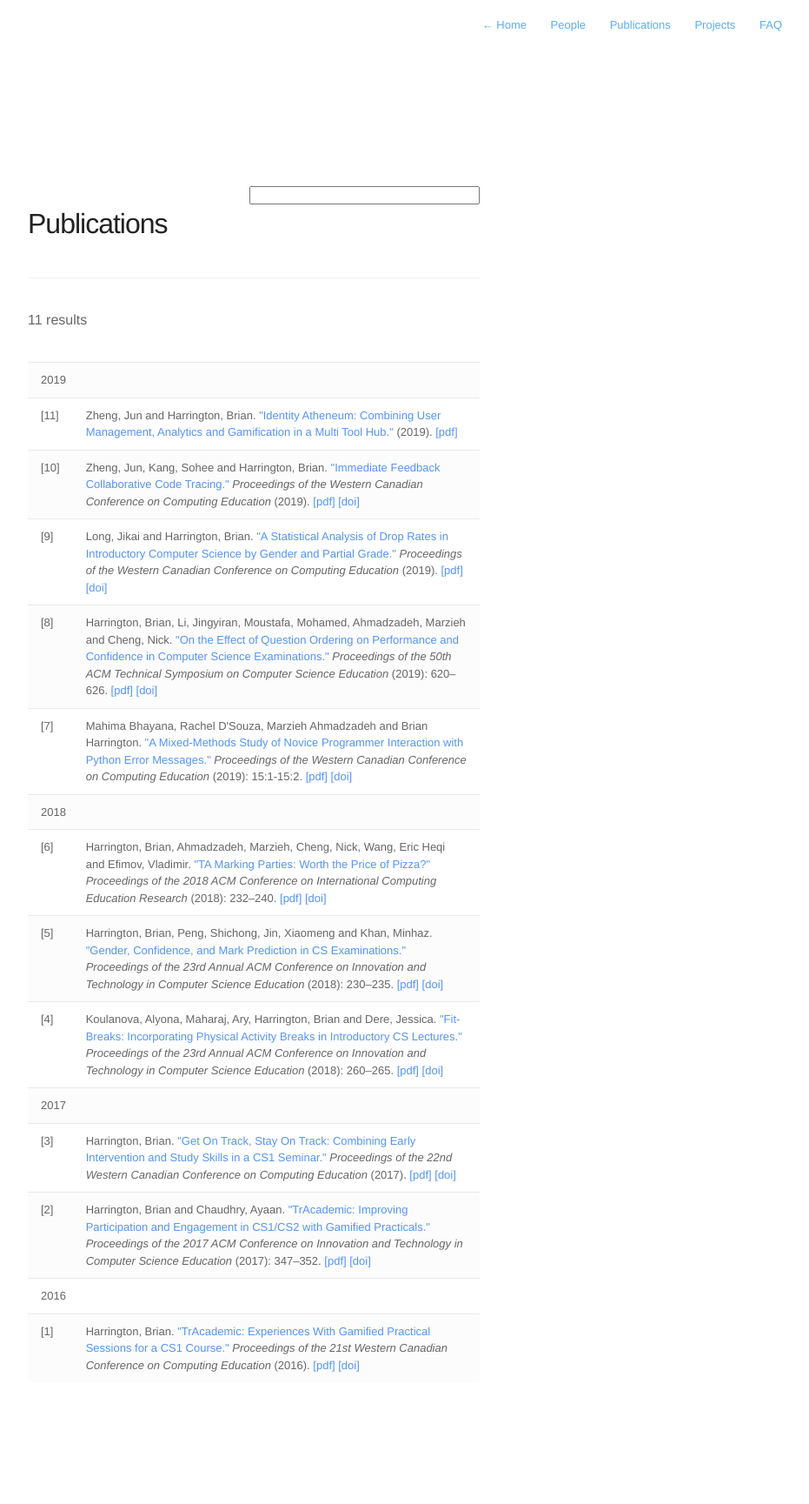
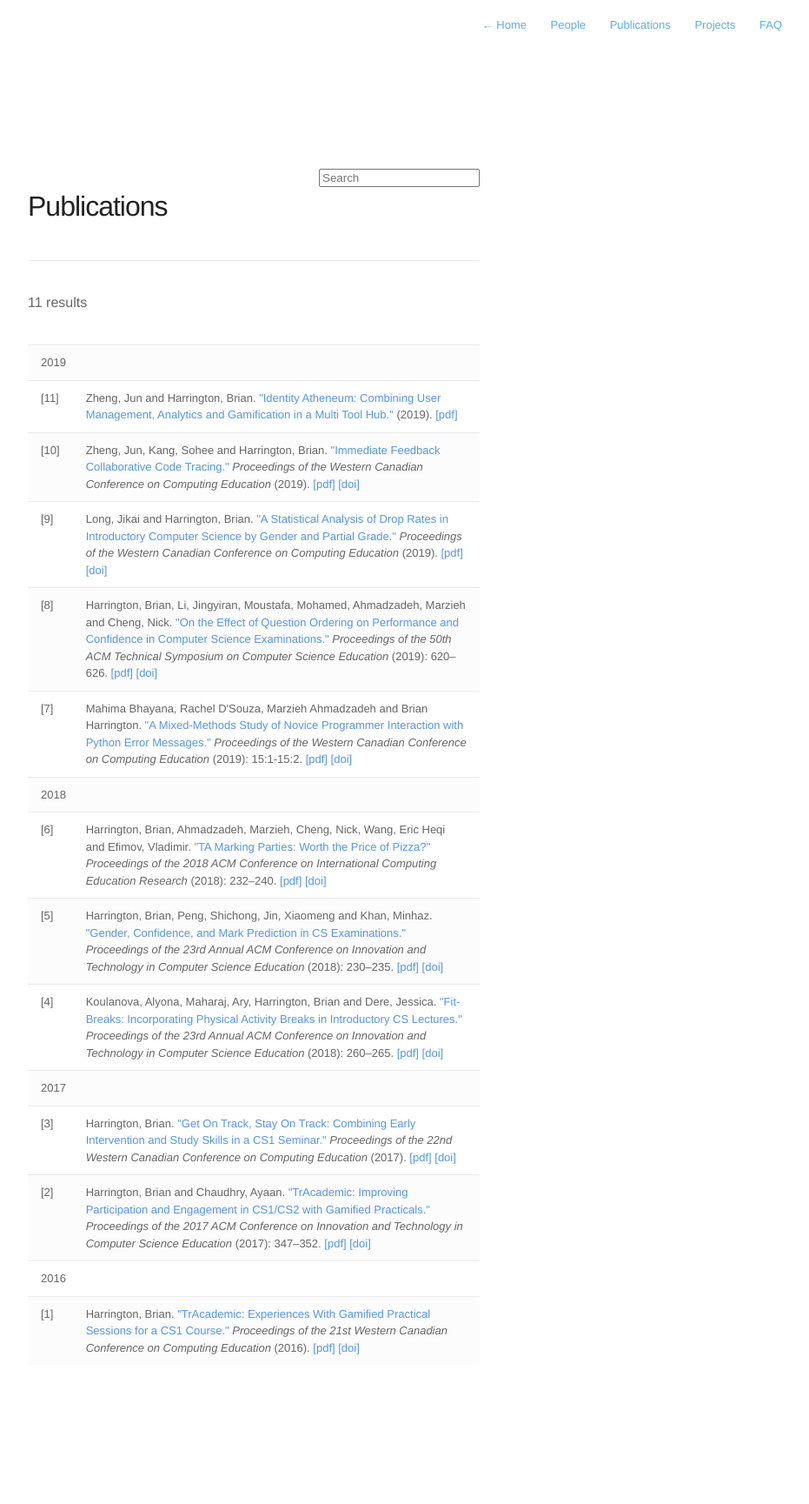
Before and after one commit to cms-urg/cms-urg.github.io, a Jekyll site: the page built from publications.html, in a window 1280 px wide. Shown: the whole page at 87% size, without its empty margins (348-1279 px from the left). Built offline with Jekyll 4.4.1, drawn with Linux system fonts in a browser that asks for light colours; nearby versions of some CDN libraries.

Commit message:
Update searchable_page.html

```diff
--- a/_layouts/searchable_page.html
+++ b/_layouts/searchable_page.html
@@ -2,24 +2,24 @@
 layout: default
 ---
 
-<!-- <script src="https://ajax.googleapis.com/ajax/libs/jquery/2.1.1/jquery.min.js"></script>
+<script src="https://ajax.googleapis.com/ajax/libs/jquery/2.1.1/jquery.min.js"></script>
 <script>$(window).load(function(){
     var $rows = $('#{{ page.searchid }} tr');
     console.log($rows);
-    $('#filter').keyup(function() {
+//     $('#filter').keyup(function() {
 
-        var val = '^(?=.*\\b' + $.trim($(this).val()).split(/\s+/).join('\\b)(?=.*\\b') + ').*$',
-            reg = RegExp(val, 'i'),
-            text;
+//         var val = '^(?=.*\\b' + $.trim($(this).val()).split(/\s+/).join('\\b)(?=.*\\b') + ').*$',
+//             reg = RegExp(val, 'i'),
+//             text;
 
-        $rows.show().filter(function() {
-            text = $(this).text().replace(/\s+/g, ' ');
-            return !reg.test(text);
-        }).hide();
-    });
+//         $rows.show().filter(function() {
+//             text = $(this).text().replace(/\s+/g, ' ');
+//             return !reg.test(text);
+//         }).hide();
+//     });
 });
-</script> -->
-<script type="text/javascript">
+</script>
+<!-- <script type="text/javascript">
     function doSearch() {
         var q = document.getElementById("q");
         var v = q.value.toLowerCase();
@@ -46,7 +46,7 @@
             n.style.display = "none";
         }
     }
-</script>
+</script> -->
 
 <div class="post">
   <header class="post-header">
@@ -56,8 +56,8 @@
         </div>
         <div style="float: right;">
           <br />
-<!--           <input type="text" id="filter" placeholder="Search" /> -->
-            <input type="text" size="30" name="q" id="q" value="" onkeyup="doSearch();" />
+          <input type="text" id="filter" placeholder="Search" />
+<!--             <input type="text" size="30" name="q" id="q" value="" onkeyup="doSearch();" /> -->
         </div>
   </header>
   <article class="post-content">
```
